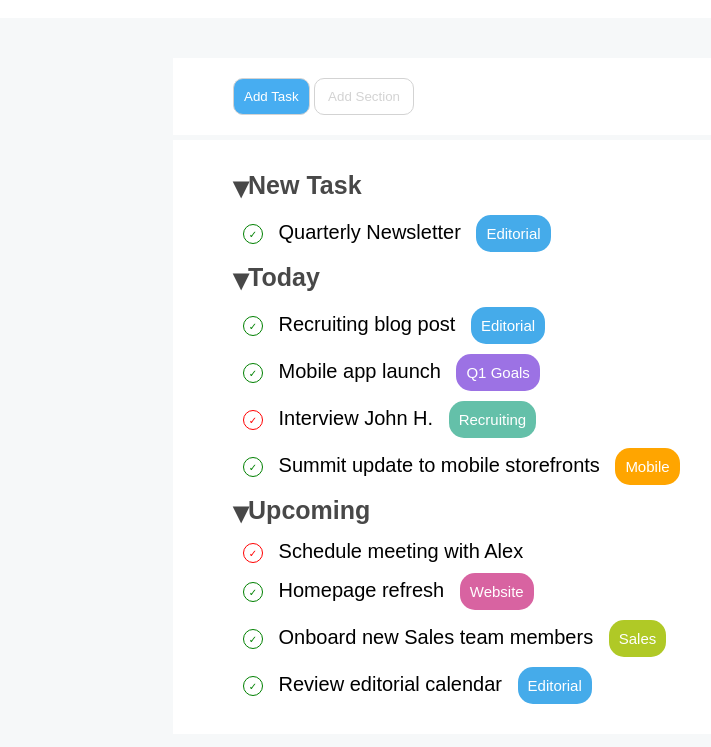
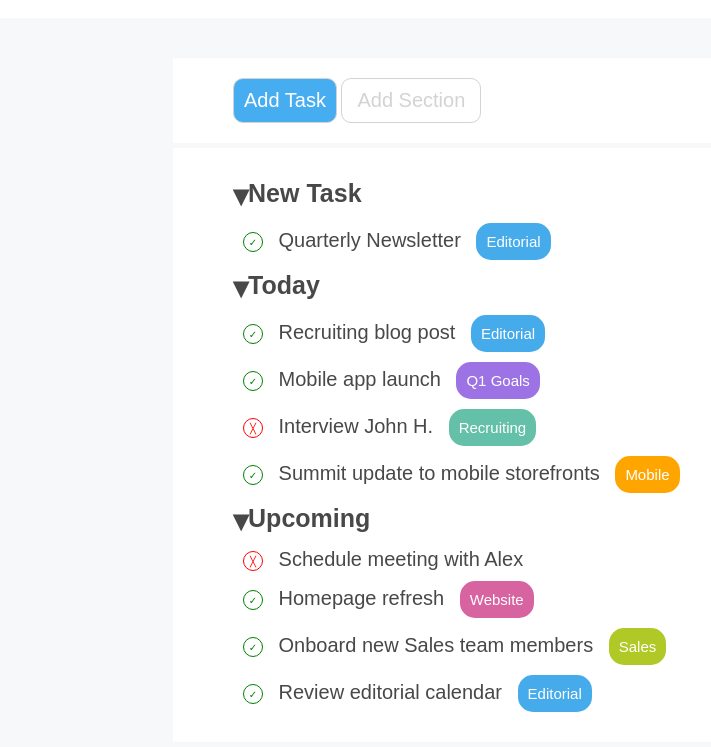
Before and after one commit to Alex12012000/html-css-toboolist, a plain HTML site: page index.html in a window 1280 px wide. Shown: the part 80-827 px from the top of the page, without its empty margins (19-730 px from the left). Drawn offline with Linux system fonts and the light colour scheme.

Commit message:
Finale v2

```diff
--- a/css/style.css
+++ b/css/style.css
@@ -18,6 +18,8 @@ body {
 }
 
 .btn {
+    font-weight: 500;
+    font-size: 20px;
     border-style: solid;
     padding: 10px;
     border-radius: 10px;
@@ -25,7 +27,7 @@ body {
     border-color: lightgray;
     color: lightgray;
     background-color: white;
-    width: 100px;
+    width: 140px;
 }
 
 .white-area {
@@ -83,8 +85,9 @@ img {
 }
 
 .sub-li {
-    font-weight: 400;
+    font-weight: 500;
     font-size: 20px;
+    color: rgb(72, 72, 72);
 }
 
 .circle {
--- a/index.html
+++ b/index.html
@@ -60,7 +60,7 @@
                                 Mobile app launch
                                 <span class="tag tag-violet">Q1 Goals</span>
                             </li> <li class="li sub-li">
-                                <span class="circle"> &checkmark; </span>
+                                <span class="circle"> &#9587; </span>
                                 Interview John H.
                                 <span class="tag tag-green">Recruiting</span>
                             </li> <li class="li sub-li">
@@ -78,7 +78,7 @@
                     <li>
                         <ul>
                             <li class="li sub-li">
-                                <span class="circle"> &checkmark; </span>
+                                <span class="circle"> &#9587; </span>
                                 Schedule meeting with Alex
                             </li>
                         </ul>
```
